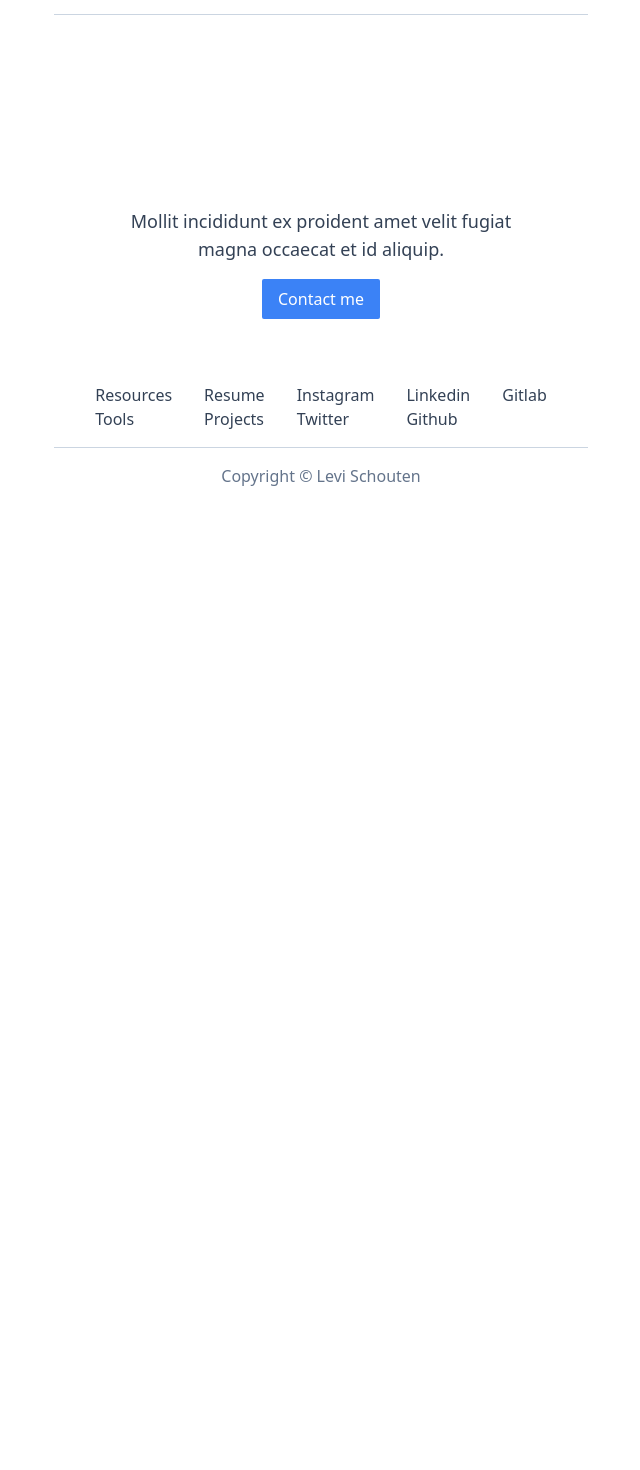
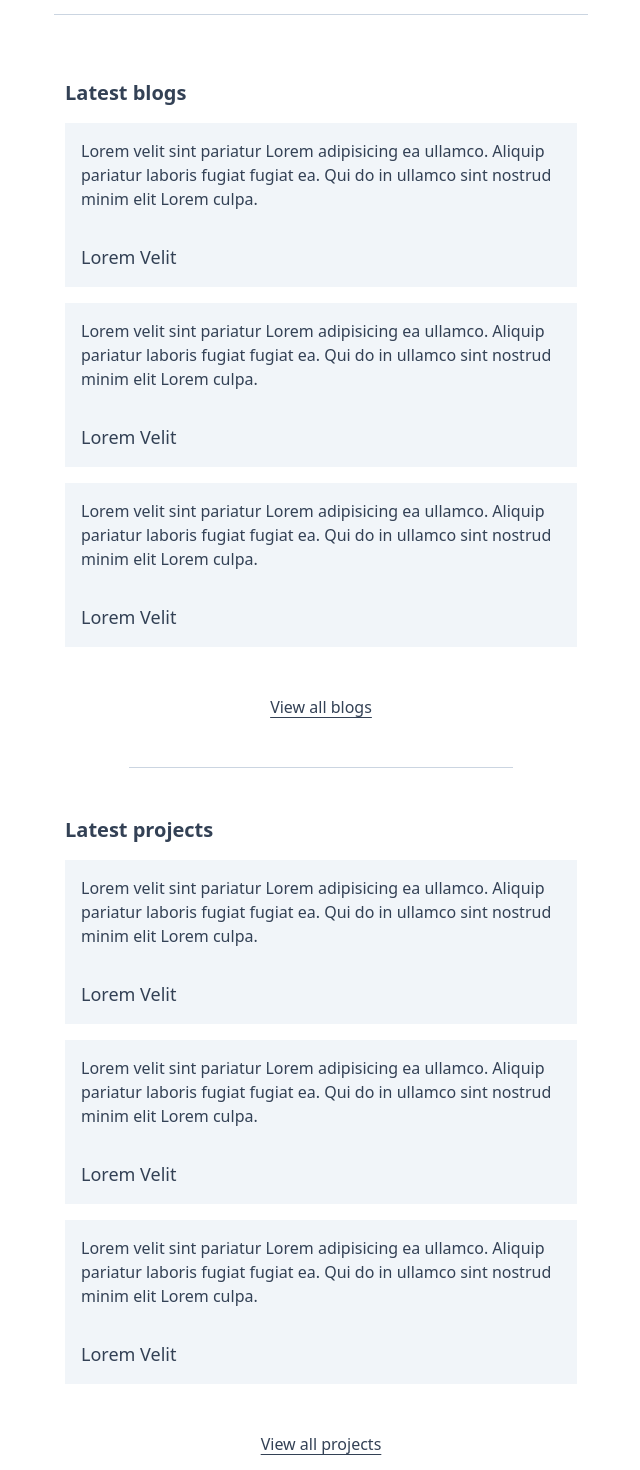
Before and after one commit to levischouten/levischouten-net, a Next.js app: page / in a window 1280 px wide. Shown: the part 280-1750 px from the top of the page, without its empty margins (319-959 px from the left). Before the commit the page ends 800 px from the top, so only its background shows below. Built offline with nearby package versions, Linux system fonts and the light colour scheme.

Commit message:
Created home page content

```diff
--- a/src/components/footer.tsx
+++ b/src/components/footer.tsx
@@ -32,7 +32,9 @@ export default function Footer() {
         </div>
       </div>
       <hr className="m-auto w-2/3 border-slate-300" />
-      <p className="mx-auto text-slate-500">Copyright © Levi Schouten</p>
+      <p className="mx-auto text-slate-500 text-sm">
+        Copyright © Levi Schouten
+      </p>
     </motion.footer>
   );
 }
--- a/src/components/header.tsx
+++ b/src/components/header.tsx
@@ -19,7 +19,7 @@ export default function Header() {
           <nav className="flex gap-4">
             <Link href="/">Home</Link>
             <Link href="/projects">Projects</Link>
-            <Link href="/blog">Blog</Link>
+            <Link href="/blogs">Blogs</Link>
             <Link href="/contact">Contact</Link>
           </nav>
         </div>
--- a/src/components/layout.tsx
+++ b/src/components/layout.tsx
@@ -9,7 +9,7 @@ export default function Layout(props: Props) {
   const { children } = props;
 
   return (
-    <div className="grid grid-rows-[auto_1fr_auto] grid-cols-1 gap-16 mx-auto max-w-4xl px-12 py-8 h-screen text-slate-700">
+    <div className="grid grid-rows-[min-content_1fr_min-content] grid-cols-1 gap-16 mx-auto max-w-4xl px-12 py-8 h-screen text-slate-700">
       <Header />
       <main>{children}</main>
       <Footer />
--- a/src/pages/index.tsx
+++ b/src/pages/index.tsx
@@ -1,5 +1,93 @@
 import Layout from "@/components/layout";
+import { motion } from "framer-motion";
+import Link from "next/link";
 
 export default function Home() {
-  return <Layout></Layout>;
+  return (
+    <Layout>
+      <div className="max-w-lg mx-auto grid grid-cols-1 gap-12">
+        <motion.section
+          initial={{ opacity: 0 }}
+          whileInView={{ opacity: 1 }}
+          transition={{ duration: 1 }}
+          className="grid grid-cols-1 gap-12"
+        >
+          <div className="grid grid-cols-1 gap-4">
+            <h2 className="font-bold text-xl">Latest blogs</h2>
+            <Link href="/" className="grid grid-cols-1 gap-8 bg-slate-100 p-4">
+              <p className="">
+                Lorem velit sint pariatur Lorem adipisicing ea ullamco. Aliquip
+                pariatur laboris fugiat fugiat ea. Qui do in ullamco sint
+                nostrud minim elit Lorem culpa.
+              </p>
+              <h3 className="font-medium text-lg">Lorem Velit</h3>
+            </Link>
+            <Link href="/" className="grid grid-cols-1 gap-8 bg-slate-100 p-4">
+              <p className="">
+                Lorem velit sint pariatur Lorem adipisicing ea ullamco. Aliquip
+                pariatur laboris fugiat fugiat ea. Qui do in ullamco sint
+                nostrud minim elit Lorem culpa.
+              </p>
+              <h3 className="font-medium text-lg">Lorem Velit</h3>
+            </Link>
+            <Link href="/" className="grid grid-cols-1 gap-8 bg-slate-100 p-4">
+              <p className="">
+                Lorem velit sint pariatur Lorem adipisicing ea ullamco. Aliquip
+                pariatur laboris fugiat fugiat ea. Qui do in ullamco sint
+                nostrud minim elit Lorem culpa.
+              </p>
+              <h3 className="font-medium text-lg">Lorem Velit</h3>
+            </Link>
+          </div>
+
+          <Link className="mx-auto underline underline-offset-4" href="/blogs">
+            View all blogs
+          </Link>
+
+          <hr className="m-auto w-3/4 border-slate-300" />
+        </motion.section>
+        <motion.section
+          initial={{ opacity: 0 }}
+          whileInView={{ opacity: 1 }}
+          transition={{ duration: 1 }}
+          className="grid grid-cols-1 gap-12"
+        >
+          <div className="grid grid-cols-1 gap-4">
+            <h2 className="font-bold text-xl">Latest projects</h2>
+            <Link href="/" className="grid grid-cols-1 gap-8 bg-slate-100 p-4">
+              <p className="">
+                Lorem velit sint pariatur Lorem adipisicing ea ullamco. Aliquip
+                pariatur laboris fugiat fugiat ea. Qui do in ullamco sint
+                nostrud minim elit Lorem culpa.
+              </p>
+              <h3 className="font-medium text-lg">Lorem Velit</h3>
+            </Link>
+            <Link href="/" className="grid grid-cols-1 gap-8 bg-slate-100 p-4">
+              <p className="">
+                Lorem velit sint pariatur Lorem adipisicing ea ullamco. Aliquip
+                pariatur laboris fugiat fugiat ea. Qui do in ullamco sint
+                nostrud minim elit Lorem culpa.
+              </p>
+              <h3 className="font-medium text-lg">Lorem Velit</h3>
+            </Link>
+            <Link href="/" className="grid grid-cols-1 gap-8 bg-slate-100 p-4">
+              <p className="">
+                Lorem velit sint pariatur Lorem adipisicing ea ullamco. Aliquip
+                pariatur laboris fugiat fugiat ea. Qui do in ullamco sint
+                nostrud minim elit Lorem culpa.
+              </p>
+              <h3 className="font-medium text-lg">Lorem Velit</h3>
+            </Link>
+          </div>
+
+          <Link
+            className="mx-auto underline underline-offset-4"
+            href="/projects"
+          >
+            View all projects
+          </Link>
+        </motion.section>
+      </div>
+    </Layout>
+  );
 }
```
